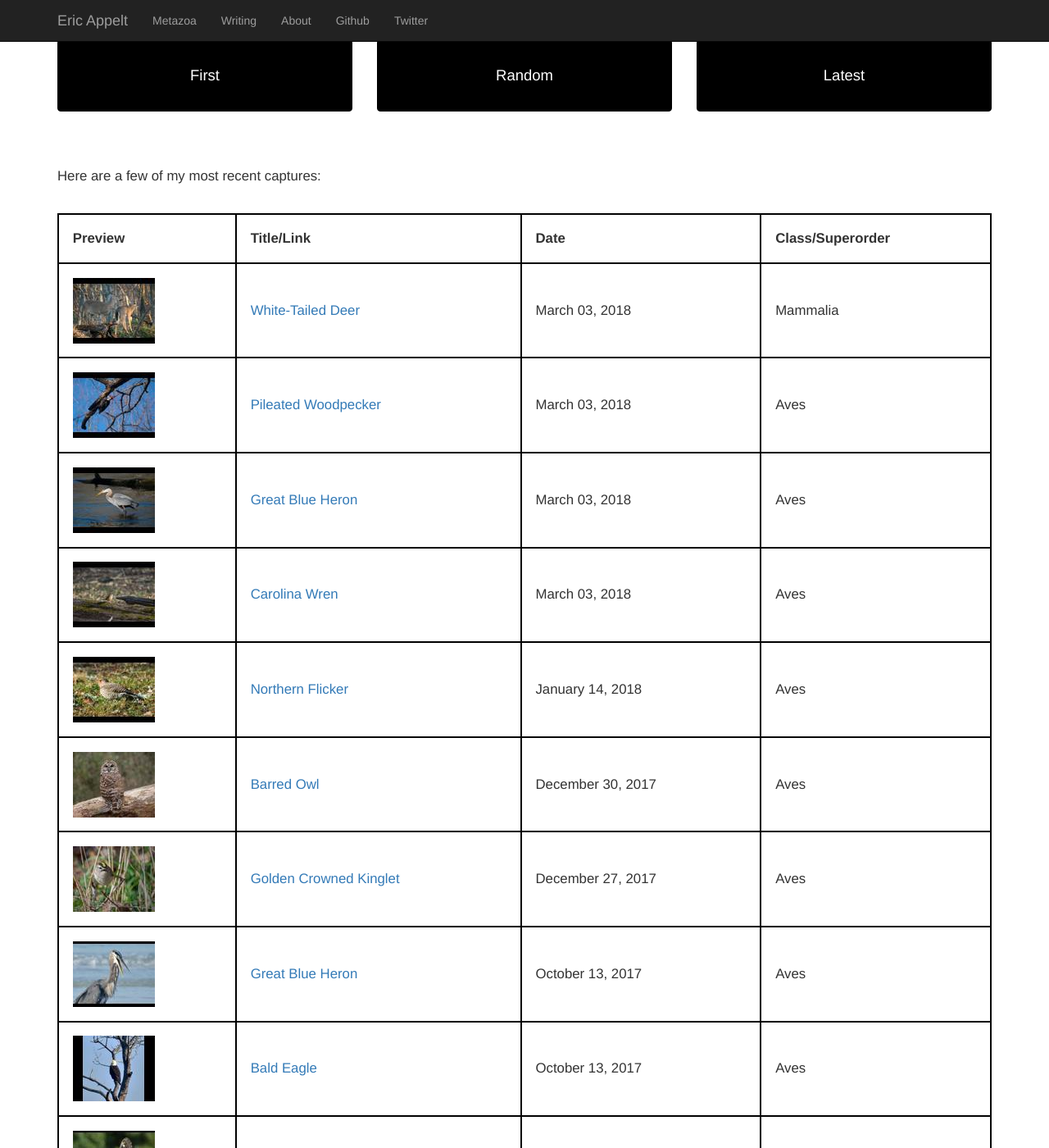
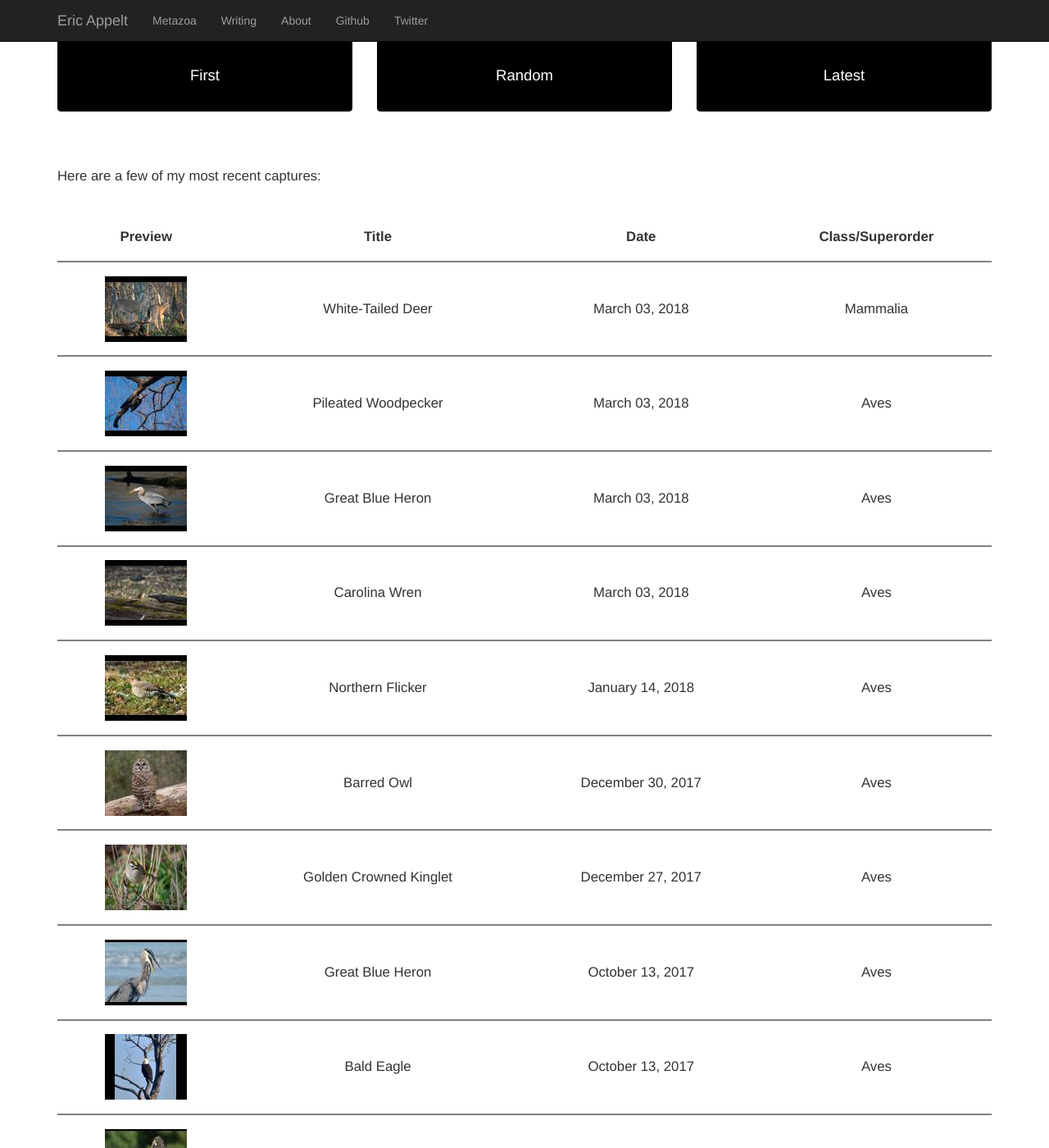
Before and after one commit to appeltel/website-ericappelt, a Jekyll site: the page built from metazoa.md, in a window 1280 px wide and 1400 px high, scrolled down 259 px. Shown: the whole window at 82% size. Built offline with Jekyll 4.4.1, drawn with Linux system fonts in a browser that asks for light colours; nearby versions of some CDN libraries.

Commit message:
Clickable rows, better table

```diff
--- a/_layouts/bare.html
+++ b/_layouts/bare.html
@@ -13,6 +13,6 @@
 
 
     {% include bootstrap-core.html %}
-
+    {% include clickable-rows.html %}
   </body>
 </html>
--- a/assets/css/site-basic.css
+++ b/assets/css/site-basic.css
@@ -103,7 +103,10 @@
   border-collapse: collapse;
 }
 th, td {
-  text-align center;
+  text-align: center;
   padding: 1em;
-  border: 2px solid black;
+  border-bottom: 2px solid gray;
 }
+tr.clickable-row:hover {
+  background-color: rgb(220, 220, 220);
+}
--- a/metazoa.md
+++ b/metazoa.md
@@ -64,31 +64,57 @@
 Here are a few of my most recent captures:
 </div>
 
-<div class="col-xs-12 hidden-xs bigfont-column" markdown="1">
-{% strip %}
-Preview | Title/Link | Date | Class/Superorder
---- | --- | --- | ---
+<div class="col-xs-12 hidden-xs bigfont-column">
+
+<table>
+<thead>
+<tr>
+<th>Preview</th>
+<th>Title</th>
+<th>Date</th>
+<th>Class/Superorder</th>
+</tr>
+</thead>
+<tbody>
 {% for post in site.categories[page.category] %}
-  {% if counter < maxPostCount %}
-    {% assign counter=counter | plus:1 %}
-![{{post.title}}](/images/metazoa_thumbs/{{post.mimage}}) | [{{ post.title }}]({{ post.url }}) | {{ post.date | date: "%B %d, %Y" }} | {{post.mclass}}
+{% if counter < maxPostCount %}
+{% assign counter=counter | plus:1 %}
+<tr class='clickable-row' data-href='{{post.url}}'>
+  <td><img src="/images/metazoa_thumbs/{{post.mimage}}" alt="{{post.title}}" /></td>
+  <td>{{ post.title }}</td>
+  <td>{{ post.date | date: "%B %d, %Y" }}</td>
+  <td>{{post.mclass}}</td>
+</tr>
   {% endif %}
 {% endfor %}
-{% endstrip %}
+</tbody>
+</table>
+
 </div>
 
 <div class="col-xs-12 visible-xs-block bigfont-column" markdown="1">
-{% strip %}
-Preview | Title/Link
---- | ---
+
+<table>
+<thead>
+<tr>
+<th>Preview</th>
+<th>Title</th>
+</tr>
+</thead>
+<tbody>
 {% assign counter=0 %}
 {% for post in site.categories[page.category] %}
-  {% if counter < maxPostCount %}
-    {% assign counter=counter | plus:1 %}
-![{{post.title}}](/images/metazoa_thumbs/{{post.mimage}}) | [{{ post.title }}]({{ post.url }})
+{% if counter < maxPostCount %}
+{% assign counter=counter | plus:1 %}
+<tr class='clickable-row' data-href='{{post.url}}'>
+  <td><img src="/images/metazoa_thumbs/{{post.mimage}}" alt="{{post.title}}" /></td>
+  <td>{{ post.title }}</td>
+</tr>
   {% endif %}
 {% endfor %}
-{% endstrip %}
+</tbody>
+</table>
+
 </div>
 
 <div class="col-xs-12 bigfont-column" markdown="1">
```
Also changed, not shown: _includes/clickable-rows.html (added, +11 -0 lines).
